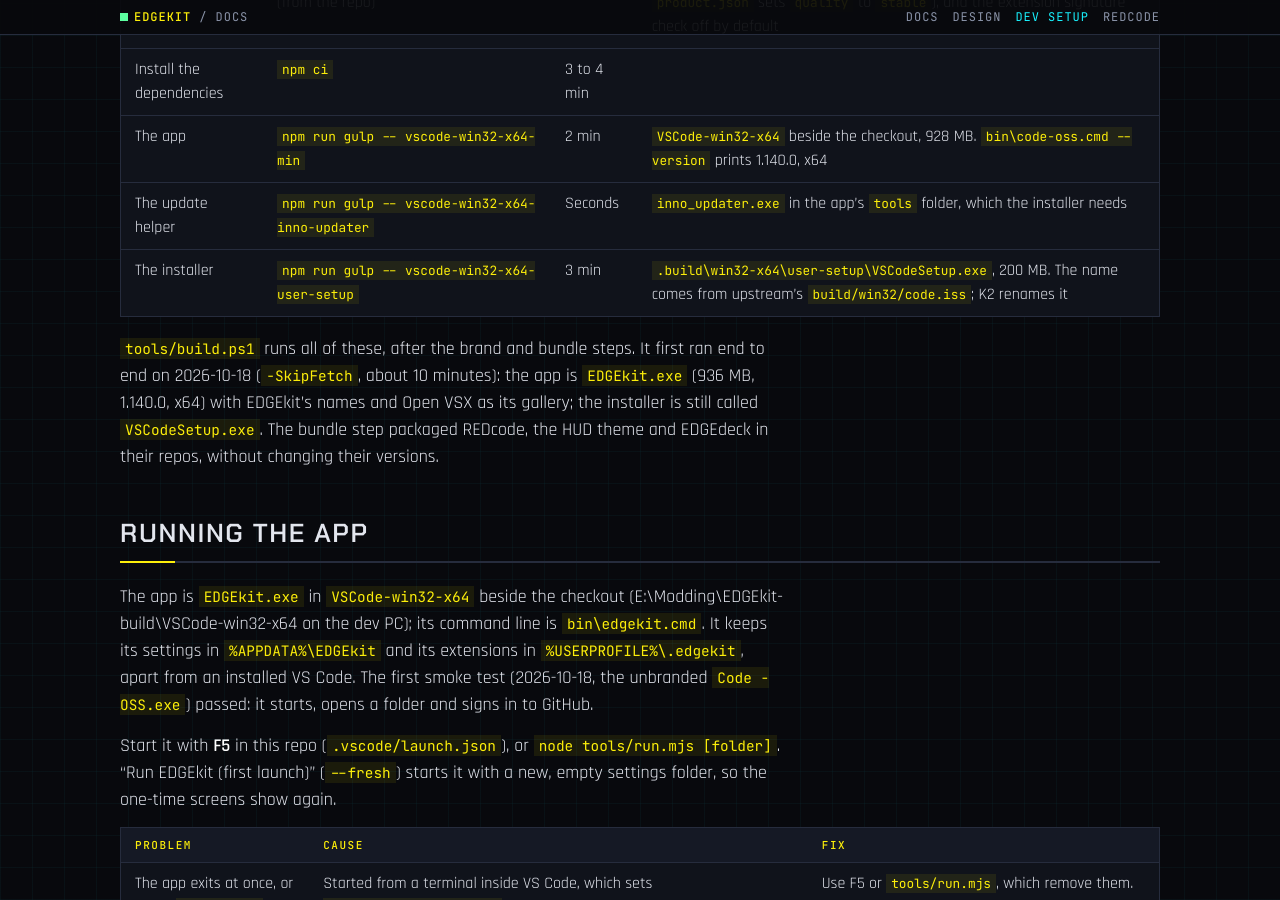
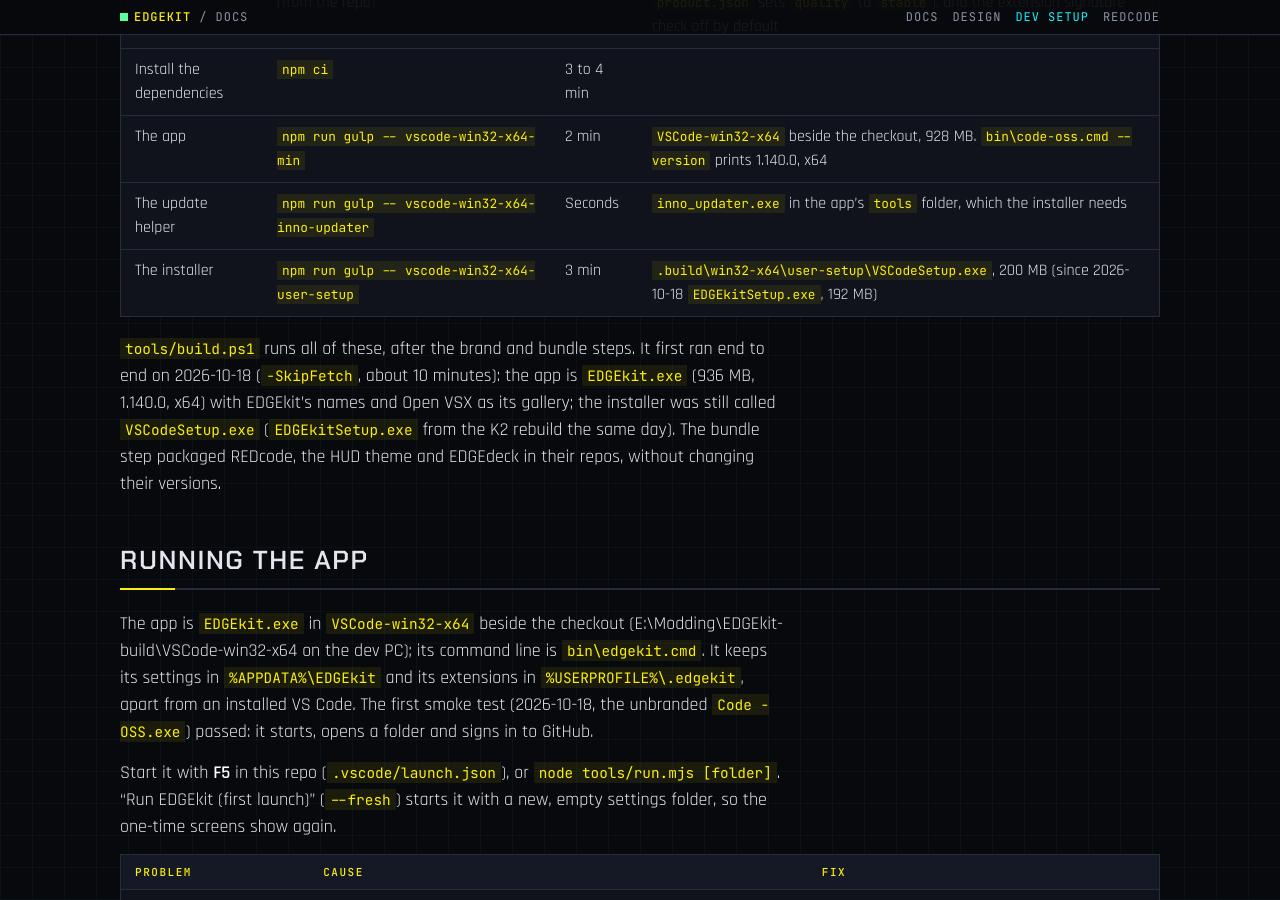
Before and after one commit to Edgemodders/EDGEkit, a Jekyll site: the page built from docs/dev-setup.md, in a window 1280 px wide and 900 px high, scrolled down 1981 px. Built offline with Jekyll 4.4.1, drawn with Linux system fonts in a browser that asks for light colours; our own code applies the rules of GitHub Pages for plain Markdown files.

Commit message:
K2: record the installer and Windows file details as done
Co-Authored-By: Claude Opus 5.5 <noreply@anthropic.com>

```diff
--- a/docs/dev-setup.md
+++ b/docs/dev-setup.md
@@ -31,9 +31,9 @@ The first build on the dev PC (2026-10-16), Code - OSS 1.140.0 unbranded, step b
 | Install the dependencies | `npm ci` | 3 to 4 min | |
 | The app | `npm run gulp -- vscode-win32-x64-min` | 2 min | `VSCode-win32-x64` beside the checkout, 928 MB. `bin\code-oss.cmd --version` prints 1.140.0, x64 |
 | The update helper | `npm run gulp -- vscode-win32-x64-inno-updater` | Seconds | `inno_updater.exe` in the app's `tools` folder, which the installer needs |
-| The installer | `npm run gulp -- vscode-win32-x64-user-setup` | 3 min | `.build\win32-x64\user-setup\VSCodeSetup.exe`, 200 MB. The name comes from upstream's `build/win32/code.iss`; K2 renames it |
+| The installer | `npm run gulp -- vscode-win32-x64-user-setup` | 3 min | `.build\win32-x64\user-setup\VSCodeSetup.exe`, 200 MB (since 2026-10-18 `EDGEkitSetup.exe`, 192 MB) |
 
-`tools/build.ps1` runs all of these, after the brand and bundle steps. It first ran end to end on 2026-10-18 (`-SkipFetch`, about 10 minutes): the app is `EDGEkit.exe` (936 MB, 1.140.0, x64) with EDGEkit's names and Open VSX as its gallery; the installer is still called `VSCodeSetup.exe`. The bundle step packaged REDcode, the HUD theme and EDGEdeck in their repos, without changing their versions.
+`tools/build.ps1` runs all of these, after the brand and bundle steps. It first ran end to end on 2026-10-18 (`-SkipFetch`, about 10 minutes): the app is `EDGEkit.exe` (936 MB, 1.140.0, x64) with EDGEkit's names and Open VSX as its gallery; the installer was still called `VSCodeSetup.exe` (`EDGEkitSetup.exe` from the K2 rebuild the same day). The bundle step packaged REDcode, the HUD theme and EDGEdeck in their repos, without changing their versions.
 
 ## Running the app
 
```
Also changed, not shown: CLAUDE.md (+1 -1 lines), docs/design.md (+1 -1 lines), docs/index.md (+1 -1 lines).
